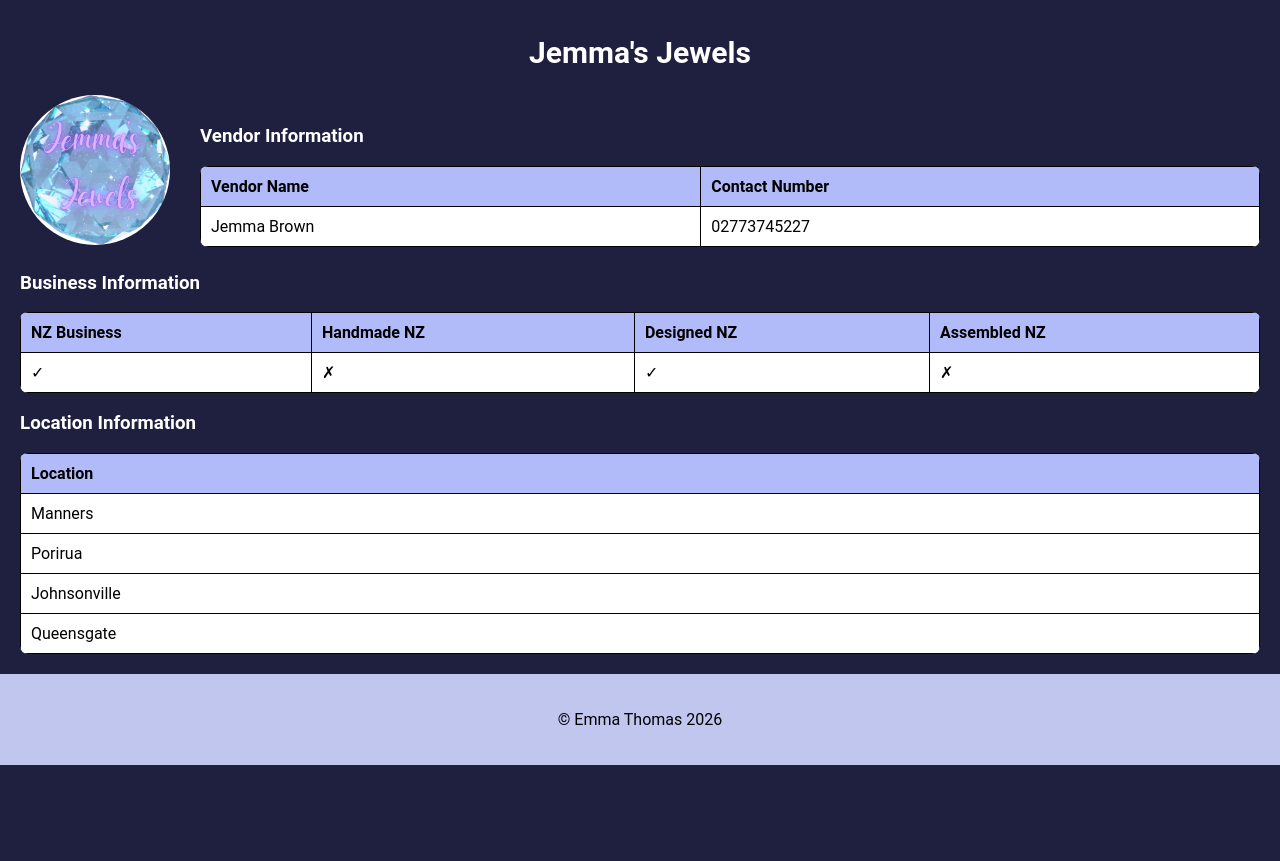
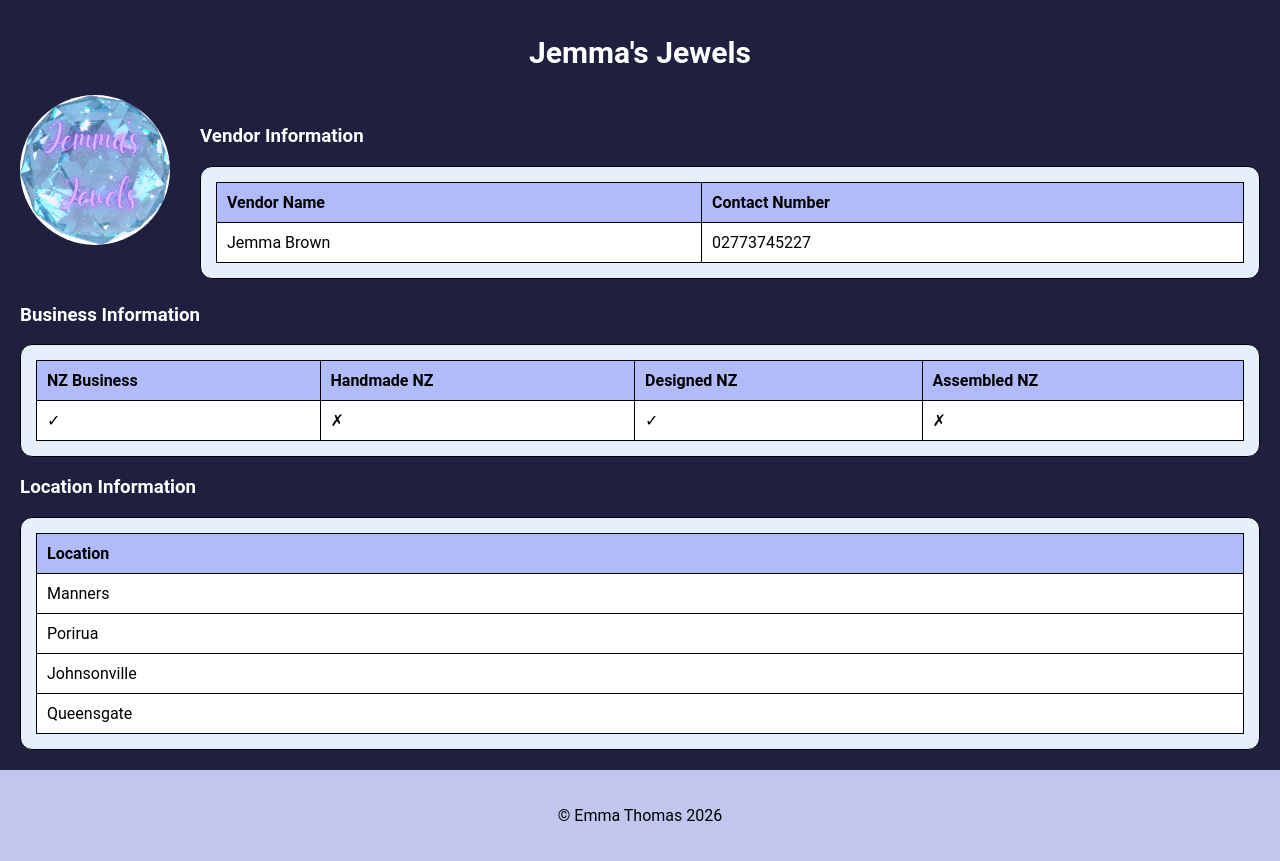
Before and after one commit to thomasem1369/12CSP_Flask, a Flask app: page /information_profile/1 in a window 1280 px wide. Shown: the part 101-962 px from the top of the page. Before the commit the page ends 866 px from the top, so only its background shows below. Run offline with Flask 3, Linux system fonts and the light colour scheme; data comes from the database, SQL or seed files in the repository.

Commit message:
Information profile more styling

```diff
--- a/app.py
+++ b/app.py
@@ -40,7 +40,7 @@ def render_search():
     # Get the search entered by the user from the URL
     search_query = request.args.get('search')
 
-    # Connecet to the database
+    # Connect to the database
     db = create_connection(DATABASE)
     cursor = db.cursor()
 
@@ -48,23 +48,34 @@ def render_search():
     if not search_query:
         cursor.execute("SELECT * FROM business ORDER BY business_name ASC")
 
-    # Otherwise search for businesses containing entered text
+    # Otherwise search and sort by match relevance, then alphabetically
     else:
         cursor.execute(
-            "SELECT * FROM business WHERE business_name LIKE ? "
-            "ORDER BY business_name ASC",
-            (f"%{search_query}%",))
+            """
+            SELECT * FROM business
+            WHERE business_name LIKE ?
+            ORDER BY
+                CASE
+                    -- Highest priority: Name starts with the query
+                    WHEN business_name LIKE ? THEN 1
+                    -- Lower priority: Contains the query anywhere else
+                    ELSE 2
+                END,
+                business_name ASC
+            """,
+            (f"%{search_query}%", f"{search_query}%")
+        )
 
     # Get the matching rows from the database
     rows = cursor.fetchall()
 
-    # Convert rows to a list of dictionaries instead of numbers
+    # Convert rows to a list of dictionaries
     result = [dict(row) for row in rows]
 
     # Close the database connection
     db.close()
 
-    # Send the search results to the search HTML page
+    # Send the search results and query string to the template
     return render_template('search.html', result=result, search_query=search_query)
 
 
--- a/static/css/style.css
+++ b/static/css/style.css
@@ -340,7 +340,6 @@ a:hover {
     margin: 0 auto 25px;
     padding: 20px;
     border: 1px solid #000000;
-    border-radius: 12px;
 }
 
 .profile-page table {
@@ -348,7 +347,6 @@ a:hover {
     border-collapse: collapse;
     background-color: #ffffff;
     color: #000000;
-    border-radius: 8px;
     overflow: hidden;
 }
 
--- a/templates/information_profile.html
+++ b/templates/information_profile.html
@@ -51,19 +51,17 @@
 
 <main class="profile-page">
 
-        <h2>{{ business["business_name"]}}</h2>
+        <h2>{{ business["business_name"] }}</h2>
 
+        <!-- Top Section: Logo + Vendor Information aligned side-by-side -->
         <div class="vendor-profile">
-
             <img class="business-logo"
                  src="/static/css/images/{{ business['logo'] }}"
                  alt="{{ business['business_name'] }} logo">
 
-                <!-- Vendor Information -->
             <div class="vendor-info">
-
                 <h3>Vendor Information</h3>
-
+                <div class="table-container">
                     <table>
                         <tr>
                             <th>Vendor Name</th>
@@ -78,10 +76,12 @@
                     </table>
                 </div>
             </div>
+        </div> <!-- Properly closing vendor-profile container -->
 
-        <!-- Business Information-->
-
+        <!-- Business Information Section -->
+        <div class="profile-section-block">
             <h3>Business Information</h3>
+            <div class="table-container">
                 <table>
                     <tr>
                         <th>NZ Business</th>
@@ -90,39 +90,31 @@
                         <th>Assembled NZ</th>
                     </tr>
                     <tr>
-                <td>
-                    {{ "✓" if business["nz_business"] == "1" else "✗" }}
-                </td>
-                <td>
-                    {{ "✓" if business["handmade_nz"] == "1" else "✗" }}
-                </td>
-                <td>
-                    {{ "✓" if business["designed_nz"] == "1" else "✗" }}
-                </td>
-                <td>
-                    {{ "✓" if business["assembled_nz"] == "1" else "✗" }}
-                </td>
+                        <td>{{ "✓" if business["nz_business"] == "1" else "✗" }}</td>
+                        <td>{{ "✓" if business["handmade_nz"] == "1" else "✗" }}</td>
+                        <td>{{ "✓" if business["designed_nz"] == "1" else "✗" }}</td>
+                        <td>{{ "✓" if business["assembled_nz"] == "1" else "✗" }}</td>
                     </tr>
                 </table>
+            </div>
+        </div>
 
-
-        <!-- Location Information -->
-
+        <!-- Location Information Section -->
+        <div class="profile-section-block">
             <h3>Location Information</h3>
-
+            <div class="table-container">
                 <table>
-
                     <tr>
                         <th>Location</th>
                     </tr>
-
                     {% for location in locations %}
                     <tr>
                         <td>{{ location["location_name"] }}</td>
                     </tr>
                     {% endfor %}
-
                 </table>
+            </div>
+        </div>
 
     </main>
     <footer>
--- a/templates/search.html
+++ b/templates/search.html
@@ -72,9 +72,6 @@
         </form>
 
         <!-- Search Results -->
-
-        <div class="search-results">
-            <!-- Search Results -->
         <div class="search-results">
 
             {% if search_query and not result %}
```
Lines whose indentation alone changed are shown as unchanged.
